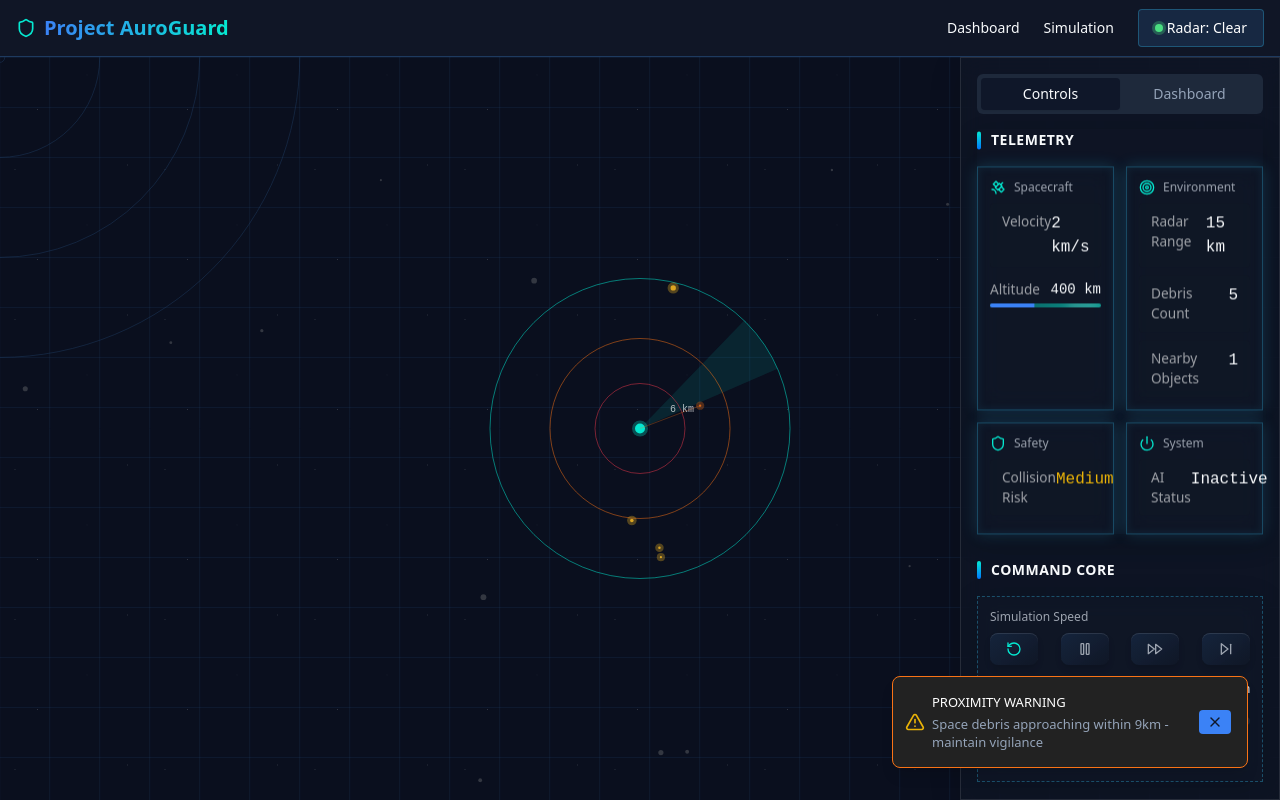
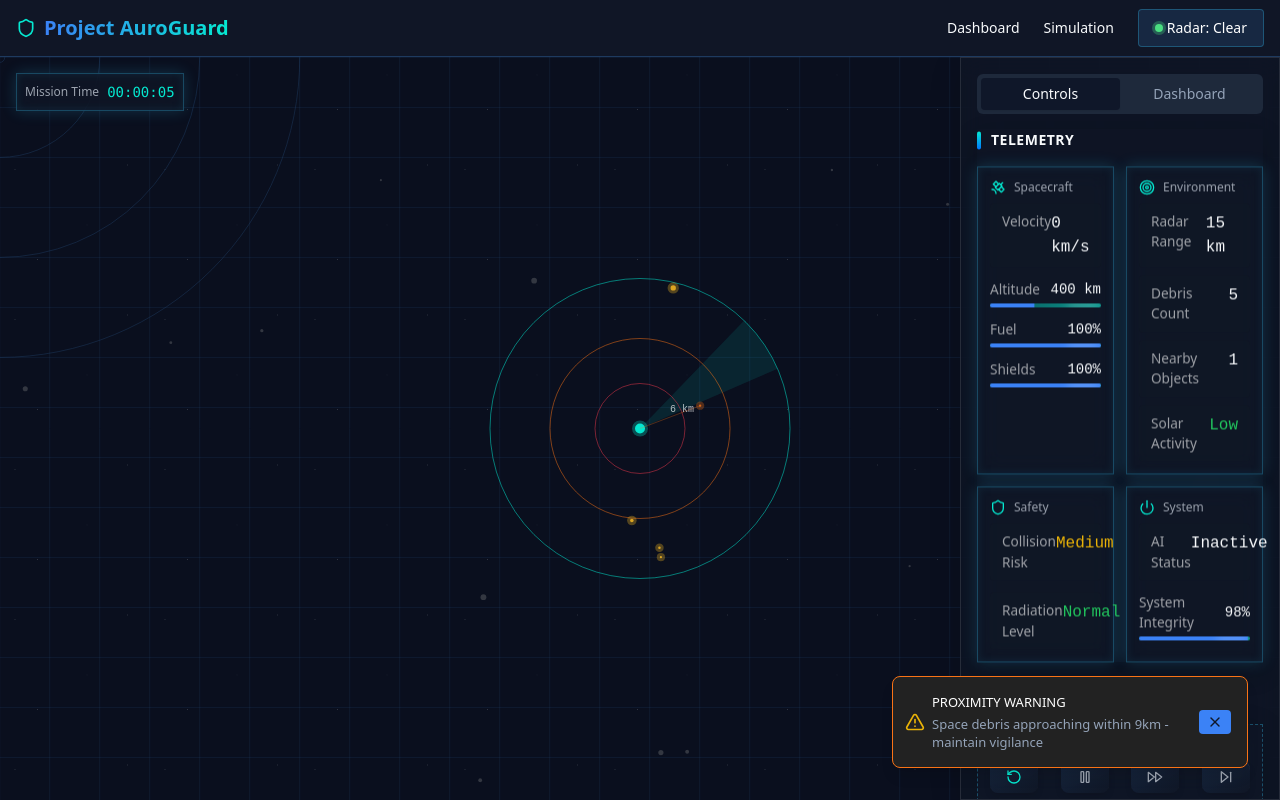
Before and after one commit to james-tiger/AuroGuard_V3, a React (Vite) app: page /simulation in a window 1280 px wide. Built offline with nearby package versions, Linux system fonts and the light colour scheme.

Commit message:
Refactor: Improve system functionality
Update the system to include more useful features.

```diff
--- a/src/pages/Simulation.tsx
+++ b/src/pages/Simulation.tsx
@@ -14,16 +14,21 @@ const INITIAL_TELEMETRY = {
   spacecraft: {
     velocity: 0,
     altitude: 400,
+    fuel: 100,
+    shields: 100
   },
   environment: {
     debrisCount: 25,
     nearbyObjects: 0,
+    solarActivity: 'Low'
   },
   safety: {
     collisionRisk: 'Low',
+    radiationLevel: 'Normal'
   },
   system: {
     aiStatus: 'Inactive',
+    systemIntegrity: 98
   }
 };
 
@@ -41,14 +46,37 @@ const Simulation = () => {
     right: false
   });
   const [activeTab, setActiveTab] = useState('controls');
+  const [missionTime, setMissionTime] = useState(0);
   const [debrisData, setDebrisData] = useState({
     count: INITIAL_TELEMETRY.environment.debrisCount,
     nearby: INITIAL_TELEMETRY.environment.nearbyObjects,
     risk: INITIAL_TELEMETRY.safety.collisionRisk as 'Low' | 'Medium' | 'High',
     velocity: 2.5,
     weight: 120,
-    size: 1.8
+    size: 1.8,
+    composition: 'Mixed',
+    detectionHistory: [0]
   });
+
+  // Mission timer
+  useEffect(() => {
+    if (!isRunning) return;
+
+    const timerInterval = setInterval(() => {
+      setMissionTime(prev => prev + simSpeed);
+
+      // Slowly decrease fuel and shields
+      setTelemetry(prev => ({
+        ...prev,
+        spacecraft: {
+          ...prev.spacecraft,
+          fuel: Math.max(0, prev.spacecraft.fuel - 0.01 * simSpeed)
+        }
+      }));
+    }, 1000);
+
+    return () => clearInterval(timerInterval);
+  }, [isRunning, simSpeed]);
 
   // Handle debris count changes from the canvas
   const handleDebrisCountChange = (count: number) => {
@@ -61,10 +89,17 @@ const Simulation = () => {
     }));
 
     // Update dashboard data
-    setDebrisData(prev => ({
-      ...prev,
-      count: count
-    }));
+    setDebrisData(prev => {
+      // Add to detection history (keep last 20 measurements)
+      const newHistory = [...prev.detectionHistory, count];
+      if (newHistory.length > 20) newHistory.shift();
+
+      return {
+        ...prev,
+        count: count,
+        detectionHistory: newHistory
+      };
+    });
   };
 
   // Handle collision risk changes from the canvas
@@ -90,6 +125,18 @@ const Simulation = () => {
 
     // Show warning alert for high risk
     setShowWarning(risk === 'High');
+
+    // Decrease shields based on risk level
+    if (risk !== 'Low') {
+      const damage = risk === 'High' ? 0.05 * simSpeed : 0.02 * simSpeed;
+      setTelemetry(prev => ({
+        ...prev,
+        spacecraft: {
+          ...prev.spacecraft,
+          shields: Math.max(0, prev.spacecraft.shields - damage)
+        }
+      }));
+    }
   };
 
   // Function to dismiss warning
@@ -110,31 +157,68 @@ const Simulation = () => {
       const newWeight = 80 + Math.random() * 150;
       const newSize = 0.5 + Math.random() * 3;
 
+      // Randomize environment data
+      const solarActivityOptions = ['Low', 'Moderate', 'High'] as const;
+      const solarActivity = solarActivityOptions[Math.floor(Math.random() * 3)];
+
+      // Update system integrity based on conditions
+      const systemIntegrity = Math.max(
+        80,
+        98 - (telemetry.spacecraft.shields < 50 ? 10 : 0) -
+           (telemetry.safety.collisionRisk === 'High' ? 5 : 0)
+      );
+
       setTelemetry(prev => ({
         ...prev,
         spacecraft: {
           ...prev.spacecraft,
           velocity: spacecraftVelocity,
+        },
+        environment: {
+          ...prev.environment,
+          solarActivity
+        },
+        system: {
+          ...prev.system,
+          systemIntegrity
+        },
+        safety: {
+          ...prev.safety,
+          radiationLevel: solarActivity === 'High' ? 'Elevated' : 'Normal'
         }
       }));
+
+      // Random compositions for debris
+      const compositions = ['Metallic', 'Composite', 'Unknown', 'Mixed'];
+      const randomComposition = compositions[Math.floor(Math.random() * compositions.length)];
 
       // Update dashboard data
       setDebrisData(prev => ({
         ...prev,
         velocity: debrisVelocity,
         weight: newWeight,
-        size: newSize
+        size: newSize,
+        composition: randomComposition
       }));
     }, 3000 / simSpeed);
 
     return () => clearInterval(interval);
-  }, [isRunning, simSpeed]);
+  }, [isRunning, simSpeed, telemetry.spacecraft.shields, telemetry.safety.collisionRisk]);
 
   // Handle navigation button press/release
   const handleNavigationPress = (direction: 'up' | 'down' | 'left' | 'right') => {
     setNavigationControls(prev => ({
       ...prev,
       [direction]: true
+    }));
+
+    // Reduce fuel when navigating
+    setTelemetry(prev => ({
+      ...prev,
+      spacecraft: {
+        ...prev.spacecraft,
+        fuel: Math.max(0, prev.spacecraft.fuel - 0.1)
+      }
     }));
   };
 
@@ -170,6 +254,14 @@ const Simulation = () => {
     setRadarRange(value[0]);
   };
 
+  // Format mission time
+  const formatMissionTime = () => {
+    const hours = Math.floor(missionTime / 3600);
+    const minutes = Math.floor((missionTime % 3600) / 60);
+    const seconds = missionTime % 60;
+    return `${hours.toString().padStart(2, '0')}:${minutes.toString().padStart(2, '0')}:${seconds.toString().padStart(2, '0')}`;
+  };
+
   return (
     <div className="flex-1 relative overflow-hidden starfield">
       {/* Main simulation area */}
@@ -185,9 +277,19 @@ const Simulation = () => {
         />
       </div>
 
+      {/* Mission Time Display */}
+      <div className="absolute top-4 left-4 z-20">
+        <div className="glassmorphism p-2 glow-border">
+          <div className="flex items-center gap-2">
+            <span className="text-xs text-gray-400">Mission Time</span>
+            <span className="text-sm font-mono text-space-accent">{formatMissionTime()}</span>
+          </div>
+        </div>
+      </div>
+
       {/* Collision warning alert */}
       {showWarning && (
-        <div className="absolute top-4 left-4 right-4 z-20">
+        <div className="absolute top-16 left-4 right-4 z-20">
           <Alert variant="destructive" className="border-red-600 bg-red-900/40 text-white animate-pulse glassmorphism">
             <div className="flex justify-between items-start">
               <div>
@@ -205,6 +307,23 @@ const Simulation = () => {
                 <X className="h-4 w-4" />
               </Button>
             </div>
+          </Alert>
+        </div>
+      )}
+
+      {/* Critical System Status */}
+      {(telemetry.spacecraft.fuel < 20 || telemetry.spacecraft.shields < 30) && (
+        <div className="absolute bottom-4 left-4 right-4 z-20">
+          <Alert variant="destructive" className="border-amber-600 bg-amber-900/40 text-white glassmorphism">
+            <AlertTitle className="text-amber-200">SYSTEM ALERT</AlertTitle>
+            <AlertDescription>
+              {telemetry.spacecraft.fuel < 20 && (
+                <div className="mb-1">Fuel levels critical: {Math.round(telemetry.spacecraft.fuel)}% remaining</div>
+              )}
+              {telemetry.spacecraft.shields < 30 && (
+                <div>Shield integrity compromised: {Math.round(telemetry.spacecraft.shields)}% remaining</div>
+              )}
+            </AlertDescription>
           </Alert>
         </div>
       )}
@@ -244,6 +363,34 @@ const Simulation = () => {
                         </div>
                         <Progress value={telemetry.spacecraft.altitude / 10} className="h-1 mt-1 tech-progress-bar" />
                       </div>
+                      <div>
+                        <div className="flex justify-between items-center text-sm mb-1">
+                          <span className="data-label">Fuel</span>
+                          <span className={`data-value ${telemetry.spacecraft.fuel < 20 ? 'text-red-500' : ''}`}>
+                            {Math.round(telemetry.spacecraft.fuel)}%
+                          </span>
+                        </div>
+                        <Progress
+                          value={telemetry.spacecraft.fuel}
+                          className={`h-1 mt-1 ${
+                            telemetry.spacecraft.fuel < 20 ? 'bg-red-900' : 'tech-progress-bar'
+                          }`}
+                        />
+                      </div>
+                      <div>
+                        <div className="flex justify-between items-center text-sm mb-1">
+                          <span className="data-label">Shields</span>
+                          <span className={`data-value ${telemetry.spacecraft.shields < 30 ? 'text-red-500' : ''}`}>
+                            {Math.round(telemetry.spacecraft.shields)}%
+                          </span>
+                        </div>
+                        <Progress
+                          value={telemetry.spacecraft.shields}
+                          className={`h-1 mt-1 ${
+                            telemetry.spacecraft.shields < 30 ? 'bg-red-900' : 'tech-progress-bar'
+                          }`}
+                        />
+                      </div>
                     </div>
                   </div>
 
@@ -264,6 +411,15 @@ const Simulation = () => {
                       <div className="data-cell">
                         <span className="data-label">Nearby Objects</span>
                         <span className="data-value">{telemetry.environment.nearbyObjects}</span>
+                      </div>
+                      <div className="data-cell">
+                        <span className="data-label">Solar Activity</span>
+                        <span className={`data-value ${
+                          telemetry.environment.solarActivity === 'High' ? 'text-red-500' :
+                          telemetry.environment.solarActivity === 'Moderate' ? 'text-yellow-500' : 'text-green-500'
+                        }`}>
+                          {telemetry.environment.solarActivity}
+                        </span>
                       </div>
                     </div>
                   </div>
@@ -286,6 +442,16 @@ const Simulation = () => {
                           {telemetry.safety.collisionRisk}
                         </span>
                       </div>
+                      <div className="data-cell">
+                        <span className="data-label">Radiation Level</span>
+                        <span
+                          className={`data-value ${
+                            telemetry.safety.radiationLevel === 'Normal' ? 'text-green-500' : 'text-yellow-500'
+                          }`}
+                        >
+                          {telemetry.safety.radiationLevel}
+                        </span>
+                      </div>
                     </div>
                   </div>
 
@@ -298,6 +464,18 @@ const Simulation = () => {
                       <div className="data-cell">
                         <span className="data-label">AI Status</span>
                         <span className="data-value">{telemetry.system.aiStatus}</span>
+                      </div>
+                      <div>
+                        <div className="flex justify-between items-center text-sm mb-1">
+                          <span className="data-label">System Integrity</span>
+                          <span className={`data-value ${telemetry.system.systemIntegrity < 90 ? 'text-yellow-500' : ''}`}>
+                            {telemetry.system.systemIntegrity}%
+                          </span>
+                        </div>
+                        <Progress
+                          value={telemetry.system.systemIntegrity}
+                          className="h-1 mt-1 tech-progress-bar"
+                        />
                       </div>
                     </div>
                   </div>
@@ -387,6 +565,7 @@ const Simulation = () => {
                       onMouseLeave={() => handleNavigationRelease('up')}
                       onTouchStart={() => handleNavigationPress('up')}
                       onTouchEnd={() => handleNavigationRelease('up')}
+                      disabled={telemetry.spacecraft.fuel <= 0}
                     >
                       <ArrowUp className="h-4 w-4" />
                     </button>
@@ -399,6 +578,7 @@ const Simulation = () => {
                       onMouseLeave={() => handleNavigationRelease('left')}
                       onTouchStart={() => handleNavigationPress('left')}
                       onTouchEnd={() => handleNavigationRelease('left')}
+                      disabled={telemetry.spacecraft.fuel <= 0}
                     >
                       <ArrowLeft className="h-4 w-4" />
                     </button>
@@ -409,6 +589,7 @@ const Simulation = () => {
                       onMouseLeave={() => handleNavigationRelease('down')}
                       onTouchStart={() => handleNavigationPress('down')}
                       onTouchEnd={() => handleNavigationRelease('down')}
+                      disabled={telemetry.spacecraft.fuel <= 0}
                     >
                       <ArrowDown className="h-4 w-4" />
                     </button>
@@ -419,15 +600,20 @@ const Simulation = () => {
                       onMouseLeave={() => handleNavigationRelease('right')}
                       onTouchStart={() => handleNavigationPress('right')}
                       onTouchEnd={() => handleNavigationRelease('right')}
+                      disabled={telemetry.spacecraft.fuel <= 0}
                     >
                       <ArrowRight className="h-4 w-4" />
                     </button>
                   </div>
 
                   <div className="text-xs text-center data-label">
-                    {Object.values(navigationControls).some(control => control)
-                      ? 'Thrusters active'
-                      : 'Use controls to navigate spacecraft'}
+                    {telemetry.spacecraft.fuel <= 0 ? (
+                      <span className="text-red-500">Fuel depleted - Thrusters offline</span>
+                    ) : Object.values(navigationControls).some(control => control) ? (
+                      'Thrusters active'
+                    ) : (
+                      'Use controls to navigate spacecraft'
+                    )}
                   </div>
                 </div>
               </div>
@@ -463,6 +649,7 @@ const Simulation = () => {
                     <button
                       className={`neo-button flex flex-col items-center justify-center py-2 ${aiMode === 'avoid' ? 'border-space-accent' : ''}`}
                       onClick={() => changeAiMode('avoid')}
+                      disabled={telemetry.spacecraft.fuel <= 0}
                     >
                       <Shield className="h-4 w-4 mb-1" />
                       <span className="text-xs">Avoid</span>
@@ -470,6 +657,7 @@ const Simulation = () => {
                     <button
                       className={`neo-button flex flex-col items-center justify-center py-2 ${aiMode === 'follow' ? 'border-space-accent' : ''}`}
                       onClick={() => changeAiMode('follow')}
+                      disabled={telemetry.spacecraft.fuel <= 0}
                     >
                       <Target className="h-4 w-4 mb-1" />
                       <span className="text-xs">Follow</span>
```
